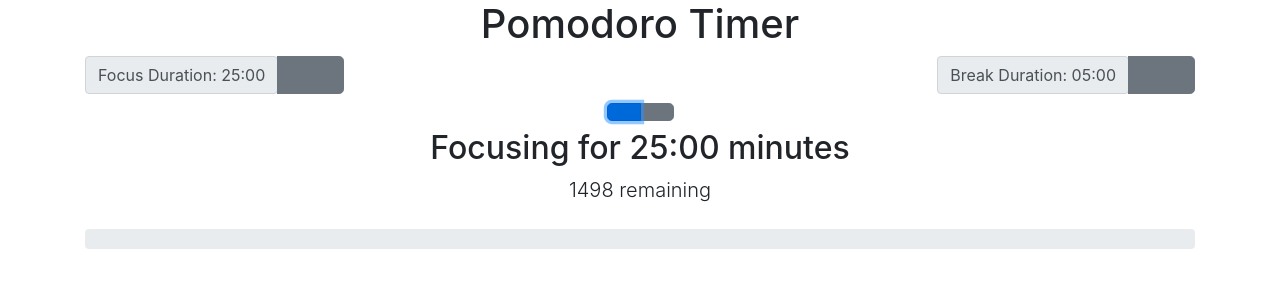
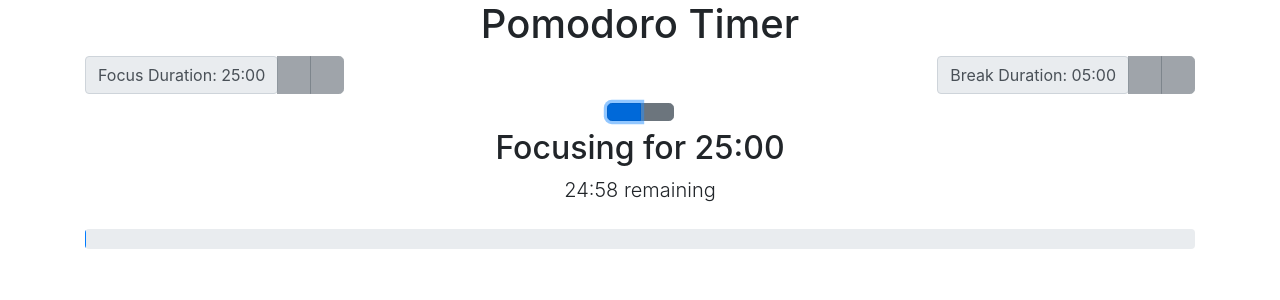
Before and after one commit to KBiz65/pomodora-timer, a React (Create React App) app: page / in a window 1280 px wide. Both pictures are taken after a click on the button 623 px from the left and 111 px from the top of the page. Shown: the top 300 px of the page. Built offline with nearby package versions, Linux system fonts and the light colour scheme; a web font is replaced by a local one.

Commit message:
1 of 3 components created - not including Pom.js

```diff
--- a/src/pomodoro/Pomodoro.js
+++ b/src/pomodoro/Pomodoro.js
@@ -1,6 +1,8 @@
 import React, { useState } from "react";
 import classNames from "../utils/class-names";
 import useInterval from "../utils/useInterval";
+import { minutesToDuration } from "../utils/duration/index";
+import SessionDisplay from "./SessionDisplay";
 
 // These functions are defined outside of the component to insure they do not have access to state
 // and are, therefore more likely to be pure.
@@ -18,6 +20,10 @@ function nextTick(prevState) {
     ...prevState,
     timeRemaining,
   };
+  // {
+  // label: on break or focusing
+  // timeRemaining: time remaining in seconds
+  // }
 }
 
 /**
@@ -54,14 +60,16 @@ function Pomodoro() {
   const [session, setSession] = useState(null);
 
   // ToDo: Allow the user to adjust the focus and break duration.
-  const focusDuration = 25;
-  const breakDuration = 5;
+  const [focusDuration, setFocusDuration] = useState(25);
+  const [breakDuration, setBreakDuration] = useState(5);
 
   /**
    * Custom hook that invokes the callback function every second
    *
    * NOTE: You will not need to make changes to the callback function
    */
+
+  // useInterval(callback, interval) runs callback at that interval
   useInterval(
     () => {
       if (session.timeRemaining === 0) {
@@ -70,6 +78,7 @@ function Pomodoro() {
       }
       return setSession(nextTick);
     },
+    // don't forget to change this back to 1000 - this is only for debugging to have it at 100
     isTimerRunning ? 1000 : null
   );
 
@@ -96,6 +105,37 @@ function Pomodoro() {
     });
   }
 
+  const handleFocusDecrease = () => {
+    if (focusDuration > 5) {
+      setFocusDuration((currentDuration) => currentDuration - 5);
+    }
+  };
+
+  const handleFocusIncrease = () => {
+    if (focusDuration < 60) {
+      setFocusDuration((currentDuration) => currentDuration + 5);
+    }
+  };
+
+  const handleBreakDecrease = () => {
+    if (breakDuration > 1) {
+      setBreakDuration((currentDuration) => currentDuration - 1);
+    }
+  };
+
+  const handleBreakIncrease = () => {
+    if (breakDuration < 15) {
+      setBreakDuration((currentDuration) => currentDuration + 1);
+    }
+  };
+
+  const handleStop = () => {
+    setIsTimerRunning(false);
+    setSession(null);
+    setFocusDuration(25);
+    setBreakDuration(5);
+  };
+
   return (
     <div className="pomodoro">
       <div className="row">
@@ -103,7 +143,7 @@ function Pomodoro() {
           <div className="input-group input-group-lg mb-2">
             <span className="input-group-text" data-testid="duration-focus">
               {/* TODO: Update this text to display the current focus session duration */}
-              Focus Duration: 25:00
+              Focus Duration: {minutesToDuration(focusDuration)}
             </span>
             <div className="input-group-append">
               {/* TODO: Implement decreasing focus duration and disable during a focus or break session */}
@@ -111,6 +151,8 @@ function Pomodoro() {
                 type="button"
                 className="btn btn-secondary"
                 data-testid="decrease-focus"
+                onClick={handleFocusDecrease}
+                disabled={session || focusDuration <= 5}
               >
                 <span className="oi oi-minus" />
               </button>
@@ -119,6 +161,8 @@ function Pomodoro() {
                 type="button"
                 className="btn btn-secondary"
                 data-testid="increase-focus"
+                onClick={handleFocusIncrease}
+                disabled={session || focusDuration >= 60}
               >
                 <span className="oi oi-plus" />
               </button>
@@ -130,7 +174,7 @@ function Pomodoro() {
             <div className="input-group input-group-lg mb-2">
               <span className="input-group-text" data-testid="duration-break">
                 {/* TODO: Update this text to display the current break session duration */}
-                Break Duration: 05:00
+                Break Duration: {minutesToDuration(breakDuration)}
               </span>
               <div className="input-group-append">
                 {/* TODO: Implement decreasing break duration and disable during a focus or break session*/}
@@ -138,6 +182,8 @@ function Pomodoro() {
                   type="button"
                   className="btn btn-secondary"
                   data-testid="decrease-break"
+                  onClick={handleBreakDecrease}
+                  disabled={session || breakDuration <= 1}
                 >
                   <span className="oi oi-minus" />
                 </button>
@@ -146,6 +192,8 @@ function Pomodoro() {
                   type="button"
                   className="btn btn-secondary"
                   data-testid="increase-break"
+                  onClick={handleBreakIncrease}
+                  disabled={session || breakDuration >= 15}
                 >
                   <span className="oi oi-plus" />
                 </button>
@@ -183,6 +231,8 @@ function Pomodoro() {
               className="btn btn-secondary"
               data-testid="stop"
               title="Stop the session"
+              onClick={handleStop}
+              disabled={!session}
             >
               <span className="oi oi-media-stop" />
             </button>
@@ -190,33 +240,11 @@ function Pomodoro() {
         </div>
       </div>
       <div>
-        {/* TODO: This area should show only when there is an active focus or break - i.e. the session is running or is paused */}
-        <div className="row mb-2">
-          <div className="col">
-            {/* TODO: Update message below to include current session (Focusing or On Break) total duration */}
-            <h2 data-testid="session-title">
-              {session?.label} for 25:00 minutes
-            </h2>
-            {/* TODO: Update message below correctly format the time remaining in the current session */}
-            <p className="lead" data-testid="session-sub-title">
-              {session?.timeRemaining} remaining
-            </p>
-          </div>
-        </div>
-        <div className="row mb-2">
-          <div className="col">
-            <div className="progress" style={{ height: "20px" }}>
-              <div
-                className="progress-bar"
-                role="progressbar"
-                aria-valuemin="0"
-                aria-valuemax="100"
-                aria-valuenow="0" // TODO: Increase aria-valuenow as elapsed time increases
-                style={{ width: "0%" }} // TODO: Increase width % as elapsed time increases
-              />
-            </div>
-          </div>
-        </div>
+        <SessionDisplay
+          session={session}
+          focusDuration={focusDuration}
+          breakDuration={breakDuration}
+        />
       </div>
     </div>
   );
--- /dev/null
+++ b/src/pomodoro/SessionDisplay.js
@@ -0,0 +1,58 @@
+import React, { useState } from "react";
+import { minutesToDuration, secondsToDuration } from "../utils/duration/index";
+
+function SessionDisplay({ session, focusDuration, breakDuration }) {
+  let ariaNow = 100;
+  let ariaWidth = 0;
+  if (session) {
+    if (session.label === "Focusing") {
+      ariaNow = session.timeRemaining / (focusDuration * 60);
+      ariaWidth = (1 - ariaNow) * 100;
+    } else {
+      ariaNow = session.timeRemaining / (breakDuration * 60);
+      ariaWidth = (1 - ariaNow) * 100;
+      console.log("AriaNow: ", ariaNow);
+      console.log("AriaWidth: ", ariaWidth);
+    }
+  }
+
+  return (
+    session && (
+      <>
+        {/* TODO: This area should show only when there is an active focus or break - i.e. the session is running or is paused */}
+        <div className="row mb-2">
+          <div className="col">
+            {/* TODO: Update message below to include current session (Focusing or On Break) total duration */}
+            <h2 data-testid="session-title">
+              {session?.label} for{" "}
+              {session.label === "Focusing"
+                ? minutesToDuration(focusDuration)
+                : minutesToDuration(breakDuration)}
+            </h2>
+            {/* TODO: Update message below correctly format the time remaining in the current session */}
+            <p className="lead" data-testid="session-sub-title">
+              {session ? secondsToDuration(session.timeRemaining) : null}{" "}
+              remaining
+            </p>
+          </div>
+        </div>
+        <div className="row mb-2">
+          <div className="col">
+            <div className="progress" style={{ height: "20px" }}>
+              <div
+                className="progress-bar"
+                role="progressbar"
+                aria-valuemin="0"
+                aria-valuemax="100"
+                aria-valuenow={ariaNow} // TODO: Increase aria-valuenow as elapsed time increases
+                style={{ width: `${ariaWidth}%` }} // TODO: Increase width % as elapsed time increases
+              />
+            </div>
+          </div>
+        </div>
+      </>
+    )
+  );
+}
+
+export default SessionDisplay;
```
